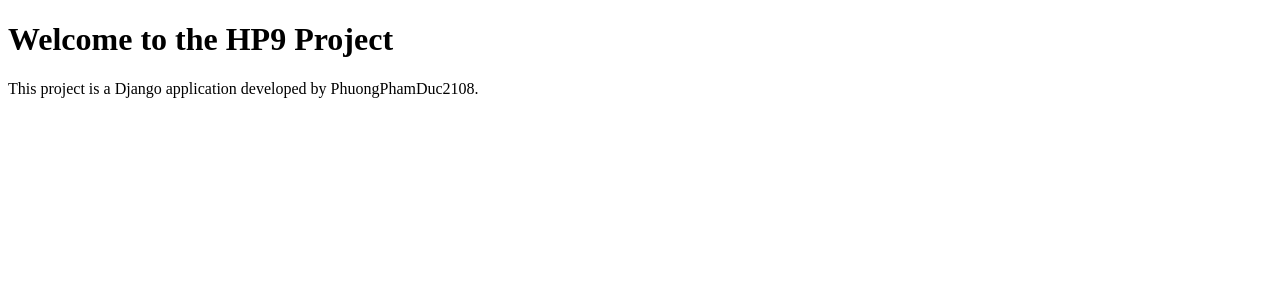
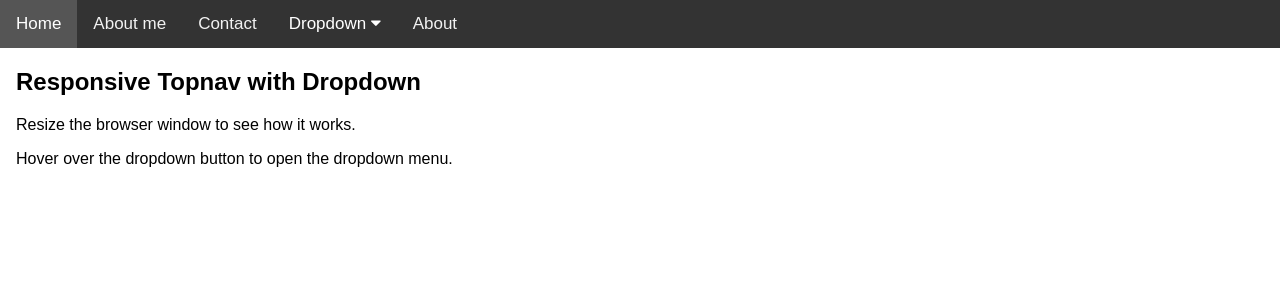
Before and after one commit to PhuongPhamDuc2108/HP9, a Django app: template introduction/templates/introduction/introduction.html in a window 1280 px wide. Shown: the top 300 px of the page. Run offline with Django 4.2, Linux system fonts and the light colour scheme; the template is opened without the code that fills it, so the values that code supplies are empty.

Commit message:
add page home

```diff
--- a/HP9/urls.py
+++ b/HP9/urls.py
@@ -20,5 +20,6 @@ from django.urls import path, include
 
 urlpatterns = [
     path('admin/', admin.site.urls),
-    path('introduction/', include('introduction.urls')),
+    #path('introduction/', include('introduction.urls')),
+    path('',include('introduction.urls')),
 ]
--- /dev/null
+++ b/introduction/templates/introduction/home.html
@@ -0,0 +1,5 @@
+
+{% extends 'introduction/introduction.html' %}
+{% block content %}
+    <p>Welcome to the Introduction App</p>
+{% endblock %}
--- a/introduction/templates/introduction/introduction.html
+++ b/introduction/templates/introduction/introduction.html
@@ -1,12 +1,155 @@
 <!DOCTYPE html>
 <html>
 <head>
-    <title>Project Introduction</title>
-    <meta name="viewport" content="width=device-width, initial-scale=1.0">
+<meta name="viewport" content="width=device-width, initial-scale=1">
+<link rel="stylesheet" href="https://cdnjs.cloudflare.com/ajax/libs/font-awesome/4.7.0/css/font-awesome.min.css">
+<style>
+    body {margin:0;font-family:Arial}
+
+    .topnav {
+    overflow: hidden;
+    background-color: #333;
+    }
+
+    .topnav a {
+    float: left;
+    display: block;
+    color: #f2f2f2;
+    text-align: center;
+    padding: 14px 16px;
+    text-decoration: none;
+    font-size: 17px;
+    }
+
+    .active {
+    background-color: #04AA6D;
+    color: white;
+    }
+
+    .topnav .icon {
+    display: none;
+    }
+
+    .dropdown {
+    float: left;
+    overflow: hidden;
+    }
+
+    .dropdown .dropbtn {
+    font-size: 17px;
+    border: none;
+    outline: none;
+    color: white;
+    padding: 14px 16px;
+    background-color: inherit;
+    font-family: inherit;
+    margin: 0;
+    }
+
+    .dropdown-content {
+    display: none;
+    position: absolute;
+    background-color: #f9f9f9;
+    min-width: 160px;
+    box-shadow: 0px 8px 16px 0px rgba(0,0,0,0.2);
+    z-index: 1;
+    }
+
+    .dropdown-content a {
+    float: none;
+    color: black;
+    padding: 12px 16px;
+    text-decoration: none;
+    display: block;
+    text-align: left;
+    }
+
+    .topnav a:hover, .dropdown:hover .dropbtn {
+    background-color: #555;
+    color: white;
+    }
+
+    .dropdown-content a:hover {
+    background-color: #ddd;
+    color: black;
+    }
+
+    .dropdown:hover .dropdown-content {
+    display: block;
+    }
+
+    @media screen and (max-width: 600px) {
+    .topnav a:not(:first-child), .dropdown .dropbtn {
+        display: none;
+    }
+    .topnav a.icon {
+        float: right;
+        display: block;
+    }
+    }
+
+    @media screen and (max-width: 600px) {
+    .topnav.responsive {position: relative;}
+    .topnav.responsive .icon {
+        position: absolute;
+        right: 0;
+        top: 0;
+    }
+    .topnav.responsive a {
+        float: none;
+        display: block;
+        text-align: left;
+    }
+    .topnav.responsive .dropdown {float: none;}
+    .topnav.responsive .dropdown-content {position: relative;}
+    .topnav.responsive .dropdown .dropbtn {
+        display: block;
+        width: 100%;
+        text-align: left;
+    }
+    }
+</style>
 </head>
 <body>
-    <h1>Welcome to the HP9 Project</h1>
-    <p>This project is a Django application developed by PhuongPhamDuc2108.</p>
-    <!-- Add more content about the project here -->
+
+    <div class="topnav" id="myTopnav">
+    <a href="{% url 'introduction' %}" class="active">Home</a>
+    <a href="{% url 'home' %}">About me</a>
+    <a href="#contact">Contact</a>
+    <div class="dropdown">
+        <button class="dropbtn">Dropdown
+        <i class="fa fa-caret-down"></i>
+        </button>
+        <div class="dropdown-content">
+        <a href="#">Link 1</a>
+        <a href="#">Link 2</a>
+        <a href="#">Link 3</a>
+        </div>
+    </div>
+    <a href="#about">About</a>
+    <a href="javascript:void(0);" style="font-size:15px;" class="icon" onclick="myFunction()">&#9776;</a>
+    </div>
+
+    <div style="padding-left:16px">
+    <h2>Responsive Topnav with Dropdown</h2>
+    <p>Resize the browser window to see how it works.</p>
+    <p>Hover over the dropdown button to open the dropdown menu.</p>
+    </div>
+    <div>
+        {% block content %}
+        {% endblock %}
+    </div>
+
+<script>
+function myFunction() {
+  var x = document.getElementById("myTopnav");
+  if (x.className === "topnav") {
+    x.className += " responsive";
+  } else {
+    x.className = "topnav";
+  }
+}
+</script>
+
 </body>
 </html>
--- a/introduction/urls.py
+++ b/introduction/urls.py
@@ -3,4 +3,5 @@ from . import views
 
 urlpatterns = [
     path('', views.introduction_view, name='introduction'),
+    path('home/', views.home_view, name='home'),
 ]
--- a/introduction/views.py
+++ b/introduction/views.py
@@ -2,3 +2,6 @@ from django.shortcuts import render
 
 def introduction_view(request):
     return render(request, 'introduction/introduction.html')
+
+def home_view(request):
+    return render(request, 'introduction/home.html')
```
